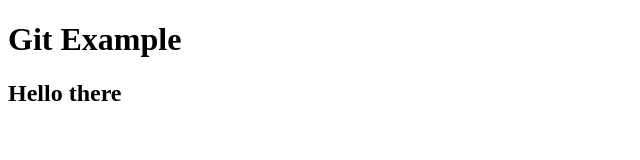
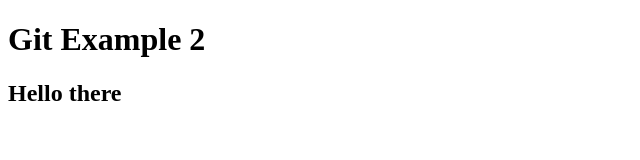
Before and after one commit to mgott/test, a plain HTML site: page index.html in a window 1280 px wide. Shown: the full height of the page, 0-640 px from the left. Drawn offline with Linux system fonts and the light colour scheme.

Commit message:
added a 2

```diff
--- a/index.html
+++ b/index.html
@@ -7,7 +7,7 @@
     <title>Document</title>
 </head>
 <body>
-    <h1>Git Example</h1>
+    <h1>Git Example 2</h1>
     <h2>Hello there</h2>
 </body>
 </html>
```
